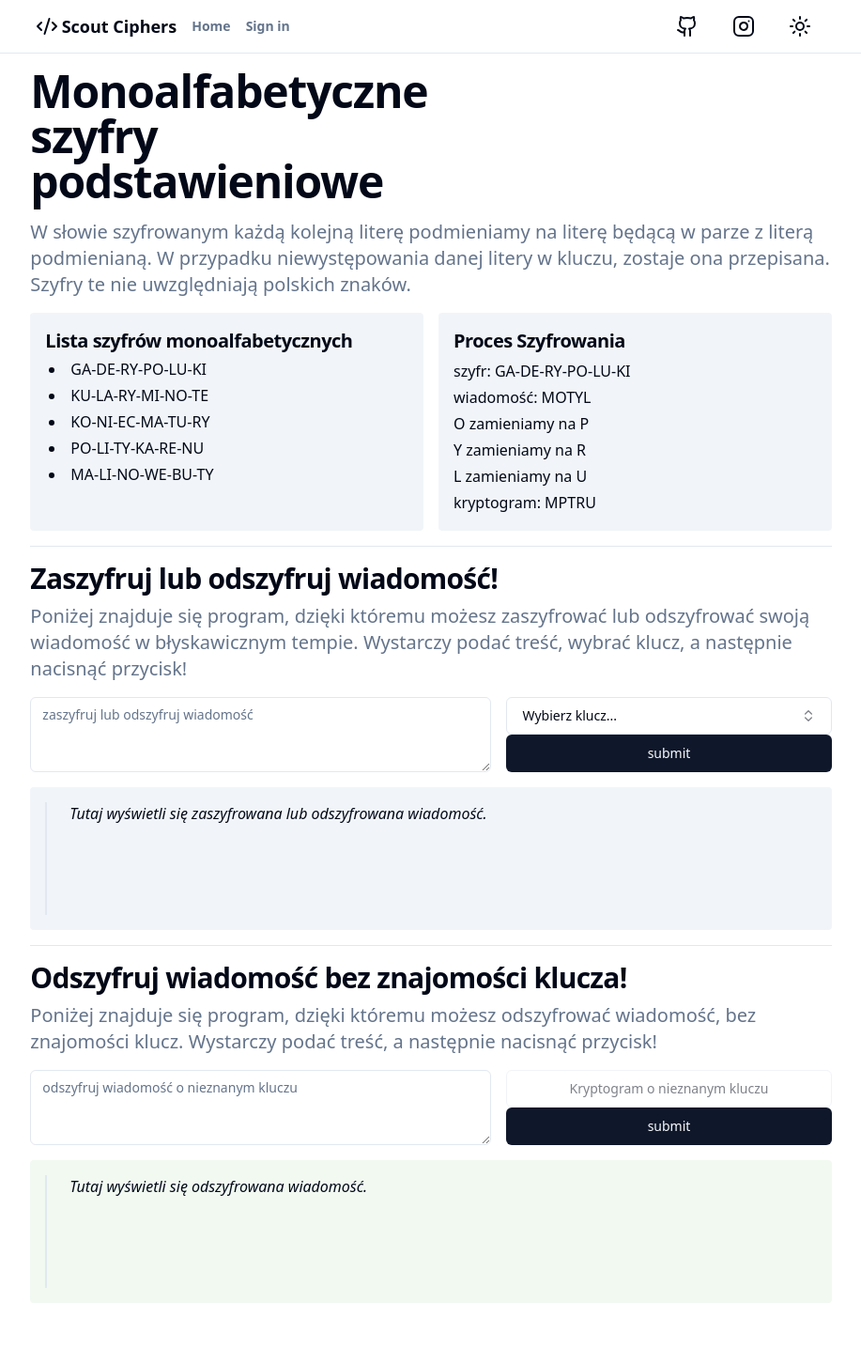
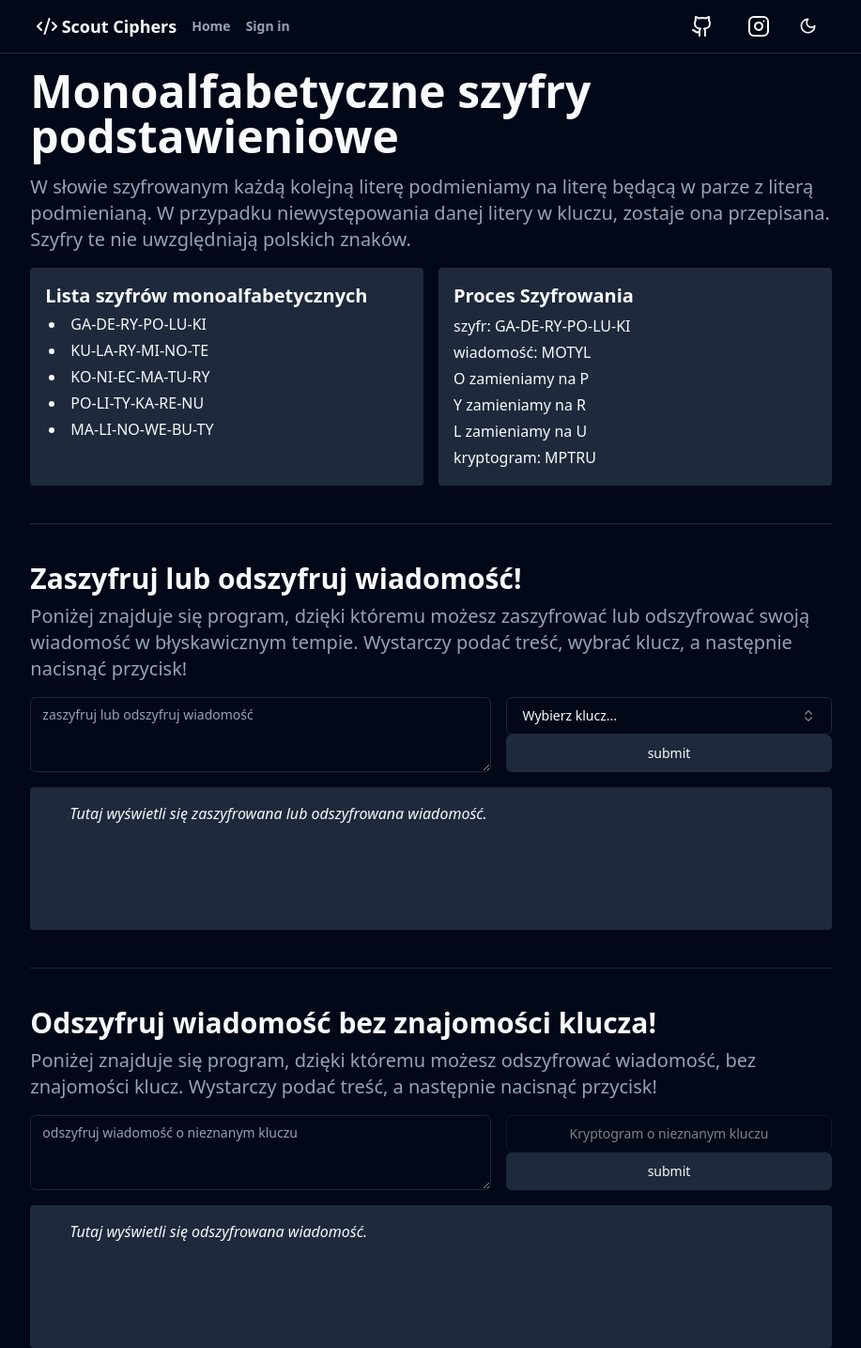
Before and after one commit to ad1utant/scouts_cipher_machine, a React (Vite) app in the folder frontend/: page / in a window 1280 px wide. Shown: the whole page at 94% size, without its empty margins (181-1098 px from the left). Before the commit the page ends 1387 px from the top, so only its background shows below. Built offline with nearby package versions, Linux system fonts and the light colour scheme.

Commit message:
darkmode color issues fixed"

```diff
--- a/frontend/package.json
+++ b/frontend/package.json
@@ -10,6 +10,7 @@
   },
   "dependencies": {
     "@radix-ui/react-dialog": "^1.0.5",
+    "@radix-ui/react-dropdown-menu": "^2.0.6",
     "@radix-ui/react-label": "^2.0.2",
     "@radix-ui/react-menubar": "^1.0.4",
     "@radix-ui/react-navigation-menu": "^1.1.4",
--- a/frontend/src/components/App.jsx
+++ b/frontend/src/components/App.jsx
@@ -1,8 +1,9 @@
 import PairCiphers from "@/components/PairCiphers.jsx";
 import Nav from "@/components/Nav.jsx";
-
+import { ThemeProvider } from "@/components/theme-provider"
 function App(){
     return(
+        <ThemeProvider defaultTheme="dark" storageKey="vite-ui-theme">
             <div className={'grid grid-cols-12'}>
                 <div className={'col-span-12'}>
                         <Nav/>
@@ -13,6 +14,7 @@ function App(){
                 </div>
                 <div className={'col-span-2'}/>
             </div>
+        </ThemeProvider>
     )
 }
 export default App
--- a/frontend/src/components/Nav.jsx
+++ b/frontend/src/components/Nav.jsx
@@ -2,6 +2,7 @@ import {Separator} from "@/components/ui/separator.jsx";
 import {Link} from "react-router-dom";
 import {Code2, Github, Instagram, Sun} from 'lucide-react'
 import {Button} from "@/components/ui/button.jsx";
+import {ModeToggle} from "@/components/mode-toggle.jsx";
 function Nav(){
     return(
         <>
@@ -32,11 +33,7 @@ function Nav(){
                             <Instagram/>
                         </Button>
                     </a>
-                    <Link to={'/whitemode'}>
-                        <Button variant={'ghost'}>
-                            <Sun/>
-                        </Button>
-                    </Link>
+                    <ModeToggle/>
                 </div>
 
             </div>
--- a/frontend/src/components/PairCiphers.jsx
+++ b/frontend/src/components/PairCiphers.jsx
@@ -94,12 +94,12 @@ function PairCiphers(props) {
     }
   return (
       <div className={'grid mt-4 grid-cols-5'}>
-          <h1 className={'col-span-3 scroll-m-20 text-4xl font-extrabold tracking-tight lg:text-5xl'}>Monoalfabetyczne szyfry podstawieniowe</h1>
+          <h1 className={'col-span-5 scroll-m-20 text-4xl font-extrabold lg:text-5xl'}>Monoalfabetyczne szyfry podstawieniowe</h1>
           <div className={'col-span-2'}></div>
           <p className={'mt-4 col-span-5 text-xl text-muted-foreground'}>W słowie szyfrowanym każdą kolejną literę podmieniamy na literę będącą w parze z literą podmienianą. W przypadku niewystępowania danej litery w kluczu, zostaje ona przepisana. Szyfry te nie uwzględniają polskich znaków.</p>
           <div className={'grid grid-cols-6 col-span-5 justify-between'}>
               <div className={'items-start rounded mt-4 bg-muted p-4 col-span-3 mr-2'}>
-                  <h4 className={'col-span-1 scroll-m-20 text-xl font-bold tracking-tight'}>Lista szyfrów monoalfabetycznych</h4>
+                  <h4 className={'col-span-1 scroll-m-20 text-xl font-bold'}>Lista szyfrów monoalfabetycznych</h4>
                   <ul className="list-disc p-0 m-0 ps-1 [&>li]:mt-1 list-inside">
                       <li>GA-DE-RY-PO-LU-KI</li>
                       <li>KU-LA-RY-MI-NO-TE</li>
@@ -110,7 +110,7 @@ function PairCiphers(props) {
               </div>
 
               <div className={'items-start rounded mt-4 bg-muted p-4 col-span-3 ml-2'}>
-                <h4 className={'col-span-1 scroll-m-20 text-xl font-bold tracking-tight'}>Proces Szyfrowania</h4>
+                <h4 className={'col-span-1 scroll-m-20 text-xl font-bold'}>Proces Szyfrowania</h4>
                 <p className={'leading-7 [&:not(:first-child)]:mt-1 whitespace-pre-line'}>
 
                     szyfr: GA-DE-RY-PO-LU-KI{'\n'}
@@ -125,8 +125,8 @@ function PairCiphers(props) {
                 </p>
               </div>
           </div>
-          <Separator className={'mt-4 col-span-5'}/>
-          <h2 className={'col-span-5 mt-4 scroll-m-20 pb-2 text-3xl font-extrabold tracking-tight first:mt-0'}>Zaszyfruj lub odszyfruj wiadomość!</h2>
+          <Separator className={'mt-10 mb-10 col-span-5'}/>
+          <h2 className={'col-span-5 scroll-m-20 pb-2 text-3xl font-extrabold tracking first:mt-0'}>Zaszyfruj lub odszyfruj wiadomość!</h2>
           <p className={'col-span-5 text-xl text-muted-foreground'}>Poniżej znajduje się program, dzięki któremu możesz zaszyfrować lub odszyfrować swoją wiadomość w błyskawicznym tempie. Wystarczy podać treść, wybrać klucz, a następnie nacisnąć przycisk!</p>
 
           <form className={'gap-4 mt-4 col-span-5 grid grid-cols-12'} ref={cipherDecipherRef}>
@@ -176,39 +176,41 @@ function PairCiphers(props) {
                   </Popover>
                   </div>
                   <div className={'col-span-5 grid grid-cols-1 border-box'}>
-                    <Button type={"submit"} onClick={handleCipherDecpiherSubmit}>submit</Button>
+                    <Button type={"submit"} variant={'secondary'} onClick={handleCipherDecpiherSubmit}>submit</Button>
                   </div>
               </div>
           </form>
           <div className={'rounded  col-span-5 bg-muted mt-4 p-4 items-center'}>
             {cipheredDecipheredMessage ? <blockquote className={'col-span-5 border-l-2 whitespace-pre-line pl-6 italic'}>{cipheredDecipheredMessage}{'\n'}{'\n'}{'\n'}{'\n'}{'\n'}</blockquote> : <blockquote className={'col-span-5 border-l-2 whitespace-pre-line pl-6 italic'}>Tutaj wyświetli się zaszyfrowana lub odszyfrowana wiadomość. {'\n'}{'\n'}{'\n'}{'\n'}{'\n'}</blockquote>}
           </div>
-          <Separator className={'mt-4 col-span-5'}/>
-          <h2 className={'col-span-5 mt-4 scroll-m-20 pb-2 text-3xl font-extrabold tracking-tight first:mt-0'}>Odszyfruj wiadomość bez znajomości klucza!</h2>
+          <Separator className={'mt-10 mb-10 col-span-5'}/>
+          <h2 className={'col-span-5 scroll-m-20 pb-2 text-3xl font-extrabold first:mt-0'}>Odszyfruj wiadomość bez znajomości klucza!</h2>
           <p className={'col-span-5 text-xl text-muted-foreground'}>Poniżej znajduje się program, dzięki któremu możesz odszyfrować wiadomość, bez znajomości klucz. Wystarczy podać treść, a następnie nacisnąć przycisk!</p>
 
           <form className={'gap-4 mt-4 col-span-5 grid grid-cols-12'} ref={decipherRef}>
               <Textarea className={'col-span-7'} type={"text"} name={'textarea'} placeholder={'odszyfruj wiadomość o nieznanym kluczu'}/>
               <div className={'col-span-5 grid grid-cols-1e'}>
                         <Button type={'submit'} className={'col-span-1 flex justify-center'} disabled variant={'outline'}>Kryptogram o nieznanym kluczu</Button>
-                        <Button className={'col-span-1'} variant={''} type={"submit"} onClick={handleDecipherSubmit}>submit</Button>
+                        <Button className={'col-span-1'} variant={'secondary'} type={"submit"} onClick={handleDecipherSubmit}>submit</Button>
               </div>
 
 
           </form>
-          <div className={'rounded  col-span-5 bg-muted_green mt-4 p-4 items-center'}>
-            {decipheredMessageData ? <blockquote className={'col-span-5 border-l-2 pl-6 italic whitespace-pre-line'}>
+
+            {decipheredMessageData ?
+                (decipheredMessageData.most_likely ? <div className={'rounded col-span-5 bg-muted_green mt-4 p-4 items-center'}>
+                <blockquote className={'col-span-5 border-l-2 pl-6 italic whitespace-pre-line'}>
                 {decipheredMessageData.most_likely[0]} {'\n'}
                 {decipheredMessageData.most_likely[1]} {'\n'}
 
-            </blockquote> : <blockquote className={'whitespace-pre-line col-span-5 border-l-2 pl-6 italic'}>Tutaj wyświetli się odszyfrowana wiadomość.{'\n'}{'\n'}{'\n'}{'\n'}{'\n'}</blockquote>}
-          </div>
+                </blockquote></div> : null) : <div className={'rounded col-span-5 bg-muted mt-4 p-4 items-center'}><blockquote className={'whitespace-pre-line col-span-5 border-l-2 pl-6 italic'}>Tutaj wyświetli się odszyfrowana wiadomość.{'\n'}{'\n'}{'\n'}{'\n'}{'\n'}</blockquote></div>}
+
 
 
 
           {decipheredMessageData ? decipheredMessageData.deciphered.map((arr) => {
               return(
-                  arr[1] !== decipheredMessageData.most_likely[0] ? (<div className={'rounded col-span-5 bg-muted_red mt-4 p-4 items-center'}>
+                  arr[1] !== decipheredMessageData.most_likely[0] ? (<div key={arr[1]} className={decipheredMessageData.most_likely ? 'rounded col-span-5 bg-muted_red mt-4 p-4 items-center' : 'rounded col-span-5 bg-muted mt-4 p-4 items-center'}>
                   <blockquote className={'col-span-5 border-l-2 pl-6 italic whitespace-pre-line'}>
                       {arr[1]}{'\n'}
                       {arr[0]}{'\n'}
--- /dev/null
+++ b/frontend/src/components/mode-toggle.jsx
@@ -0,0 +1,16 @@
+import { Moon, Sun } from "lucide-react"
+import { Button } from "@/components/ui/button"
+import { useTheme } from "@/components/theme-provider"
+
+export function ModeToggle() {
+    const {theme, setTheme } = useTheme()
+    const handleThemeClick = () => {
+        theme === 'light' ? setTheme("dark") : setTheme("light")
+    }
+    return (
+                <Button variant="ghost" size="icon" onClick={handleThemeClick}>
+                    <Sun className="h-[1.2rem] w-[1.2rem] rotate-0 scale-100 transition-all dark:-rotate-90 dark:scale-0" />
+                    <Moon className="absolute h-[1.2rem] w-[1.2rem] rotate-90 scale-0 transition-all dark:rotate-0 dark:scale-100" />
+                </Button>
+    )
+}
--- /dev/null
+++ b/frontend/src/components/theme-provider.jsx
@@ -0,0 +1,54 @@
+import { createContext, useContext, useEffect, useState } from "react"
+
+const ThemeProviderContext = createContext()
+
+const initialState = {
+  theme: "system",
+  setTheme: () => null,
+}
+
+export function ThemeProvider({
+                                children,
+                                defaultTheme = "system",
+                                storageKey = "vite-ui-theme",
+                                ...props
+                              }) {
+  const [theme, setTheme] = useState(() => localStorage.getItem(storageKey) || defaultTheme)
+
+  useEffect(() => {
+    const root = window.document.documentElement
+
+    root.classList.remove("light", "dark")
+
+    if (theme === "system") {
+      const systemTheme = window.matchMedia("(prefers-color-scheme: dark)").matches ? "dark" : "light"
+      root.classList.add(systemTheme)
+      return
+    }
+
+    root.classList.add(theme)
+  }, [theme])
+
+  const value = {
+    theme,
+    setTheme: (theme) => {
+      localStorage.setItem(storageKey, theme)
+      setTheme(theme)
+    },
+  }
+
+  return (
+      <ThemeProviderContext.Provider {...props} value={value}>
+        {children}
+      </ThemeProviderContext.Provider>
+  )
+}
+
+export const useTheme = () => {
+  const context = useContext(ThemeProviderContext)
+
+  if (context === undefined)
+    throw new Error("useTheme must be used within a ThemeProvider")
+
+  return context
+}
--- a/frontend/src/styles/index.css
+++ b/frontend/src/styles/index.css
@@ -68,7 +68,9 @@
     --border: 217.2 32.6% 17.5%;
     --input: 217.2 32.6% 17.5%;
     --ring: 212.7 26.8% 83.9%;
-  }
+    --muted_red: 0 32.6% 17.5%;
+    --muted_green: 120 32.6% 17.5%;
+      }
 }
 
 @layer base {
```
Also changed, not shown: 1 other file (tests, documents, lock files or other folders). Lines whose indentation alone changed are shown as unchanged.
